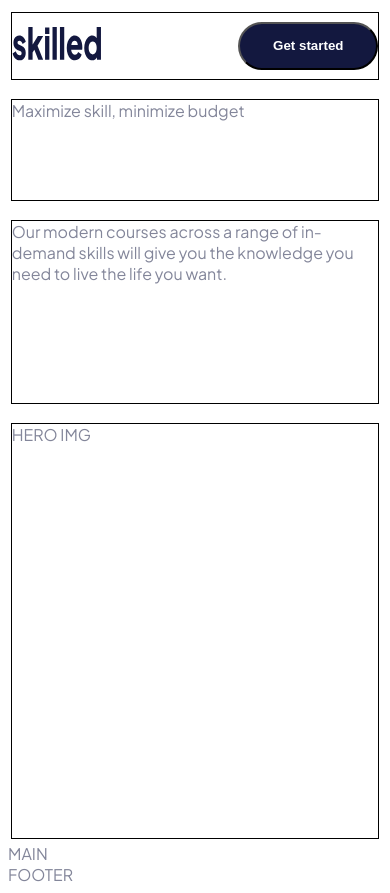
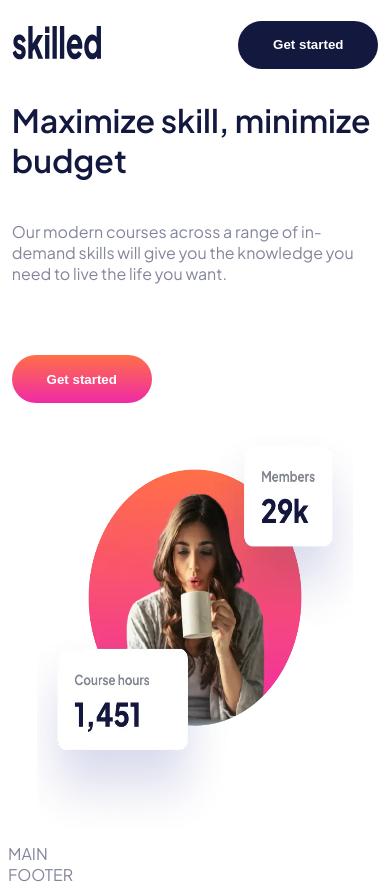
Before and after one commit to ZounMedia/skilled, a website: page index.html in a window 390 px wide. Drawn offline with Linux system fonts and the light colour scheme.

Commit message:
complete mobile headers styles

```diff
--- a/index.html
+++ b/index.html
@@ -27,8 +27,12 @@
         <div class="description">
           Our modern courses across a range of in-demand skills will give you
           the knowledge you need to live the life you want.
+
+          <button>Get started</button>
         </div>
-        <div class="hero-img">HERO IMG</div>
+        <div class="hero-img">
+          <img src="./assets/img/image-hero-mobile@2x.webp" alt="" />
+        </div>
       </header>
       <main>MAIN</main>
       <footer>FOOTER</footer>
--- a/scss/styles.scss
+++ b/scss/styles.scss
@@ -10,6 +10,11 @@
   src: url(../assets/fonts/Plus_Jakarta_Sans/static/PlusJakartaSans-Regular.ttf);
 }
 
+@font-face {
+  font-family: pjs-semi-b;
+  src: url(../assets/fonts/Plus_Jakarta_Sans/static/PlusJakartaSans-SemiBold.ttf);
+}
+
 // colors
 $pale-purple: #666ca3;
 $darkets-purple: #13183f;
@@ -17,6 +22,12 @@ $grey: #83869a;
 $hot-pink: #f74780;
 $light-pink: #ffa7c3;
 $gradient1: linear-gradient(180deg, #ff6f48 0.04%, #f02aa6 100%);
+$gradient1-hover: linear-gradient(
+    0deg,
+    rgba(255, 255, 255, 0.5) 0%,
+    rgba(255, 255, 255, 0.5) 100%
+  ),
+  linear-gradient(180deg, #ff6f48 0%, #f02aa6 100%);
 $gradient2: linear-gradient(180deg, #4851ff 0%, #f02aa6 99.92%);
 
 body {
@@ -41,7 +52,6 @@ body {
       }
 
       nav {
-        border: 1px solid black;
         height: 48px;
         height: 8%;
         display: flex;
@@ -56,6 +66,7 @@ body {
         }
 
         button {
+          border: none;
           width: 140px;
           height: 48px;
           border-radius: 28px;
@@ -72,19 +83,44 @@ body {
       }
 
       .heading {
-        border: 1px solid black;
         width: 100%;
         height: 12%;
+        font-family: pjs-semi-b;
+        font-size: 2rem;
+        font-weight: 800;
+        color: $darkets-purple;
       }
 
       .description {
-        border: 1px solid black;
         height: 22%;
+        display: flex;
+        flex-direction: column;
+        justify-content: space-between;
+
+        button {
+          border: none;
+          width: 140px;
+          height: 48px;
+          border-radius: 28px;
+          font-weight: 700;
+          background: $gradient1;
+          color: white;
+          transition: all 0.35s ease-in-out;
+
+          &:hover {
+            cursor: pointer;
+            background: $gradient1-hover;
+          }
+        }
       }
 
       .hero-img {
-        border: 1px solid black;
         height: 50%;
+
+        img {
+          width: 100%;
+          height: 100%;
+        }
       }
     }
   }
```
Also changed, not shown: css/styles.css, 1 other file.
